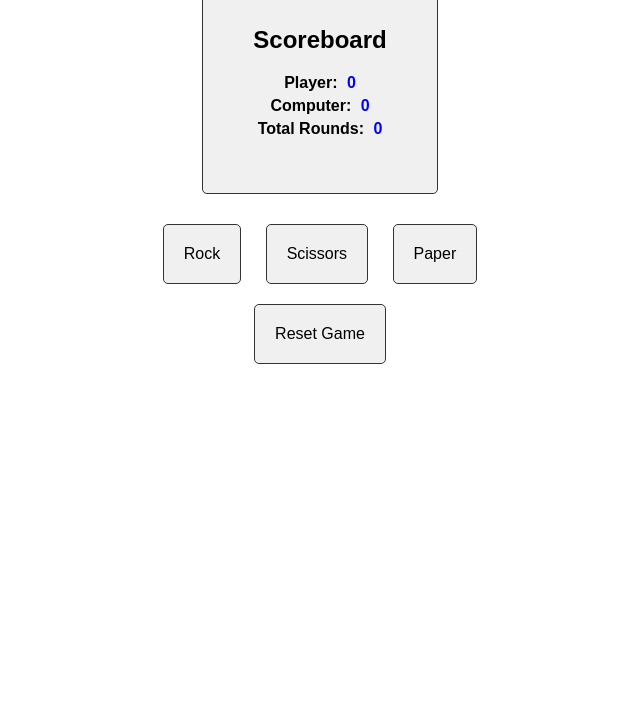
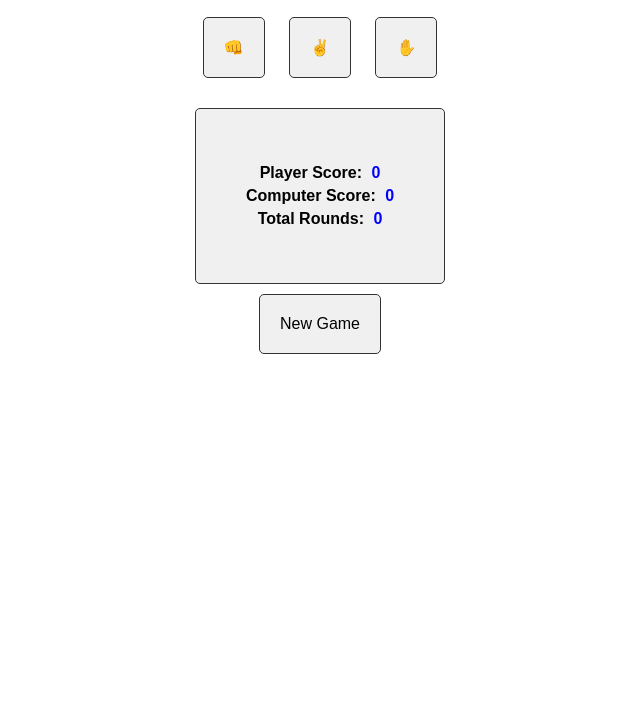
Before and after one commit to wadeedkhan1/rock-paper-scissors, a plain HTML site: page index.html in a window 1280 px wide. Shown: the part 73-800 px from the top of the page, without its empty margins (320-960 px from the left). Drawn offline with Linux system fonts and the light colour scheme.

Commit message:
Update index.html
Impoved GUI

```diff
--- a/index.html
+++ b/index.html
@@ -7,21 +7,24 @@
     <title>Rock Paper Scissors</title>
 </head>
 <body>
+    <h1>Rock - Paper - Scissors</h1>
+    <div class="choices">
+        <input class="rock-button" type="button" onclick="playRound('rock', getComputerChoice())" value="👊">
+        <input class="scissor-button" type="button" onclick="playRound('scissors', getComputerChoice())" value="✌">
+        <input class="paper-button" type="button" onclick="playRound('paper', getComputerChoice())" value="✋"><br>
+    </div>
 
     <div class="scoreboard">
-        <h2>Scoreboard</h2>
-        <p>Player: <span id="playerScore">0</span></p>
-        <p>Computer: <span id="computerScore">0</span></p>
+        <p>Player Score: <span id="playerScore">0</span></p>
+        <p>Computer Score: <span id="computerScore">0</span></p>
         <p>Total Rounds: <span id="rounds">0</span></p>
-    </div>
+    </div><br>
+
+
+    <input class="reset-button" type="button" onclick="resetGame()" value="New Game">
+
 
     <div class="results" id="result"></div>
-
-    <input class="rock-button" type="button" onclick="playRound('rock', getComputerChoice())" value="Rock">
-
-    <input class="scissor-button" type="button" onclick="playRound('scissors', getComputerChoice())" value="Scissors">
-    <input class="paper-button" type="button" onclick="playRound('paper', getComputerChoice())" value="Paper"><br>
-    <input class="reset-button" type="button" onclick="resetGame()" value="Reset Game">
 
     <script src="script.js"></script>
 
```
